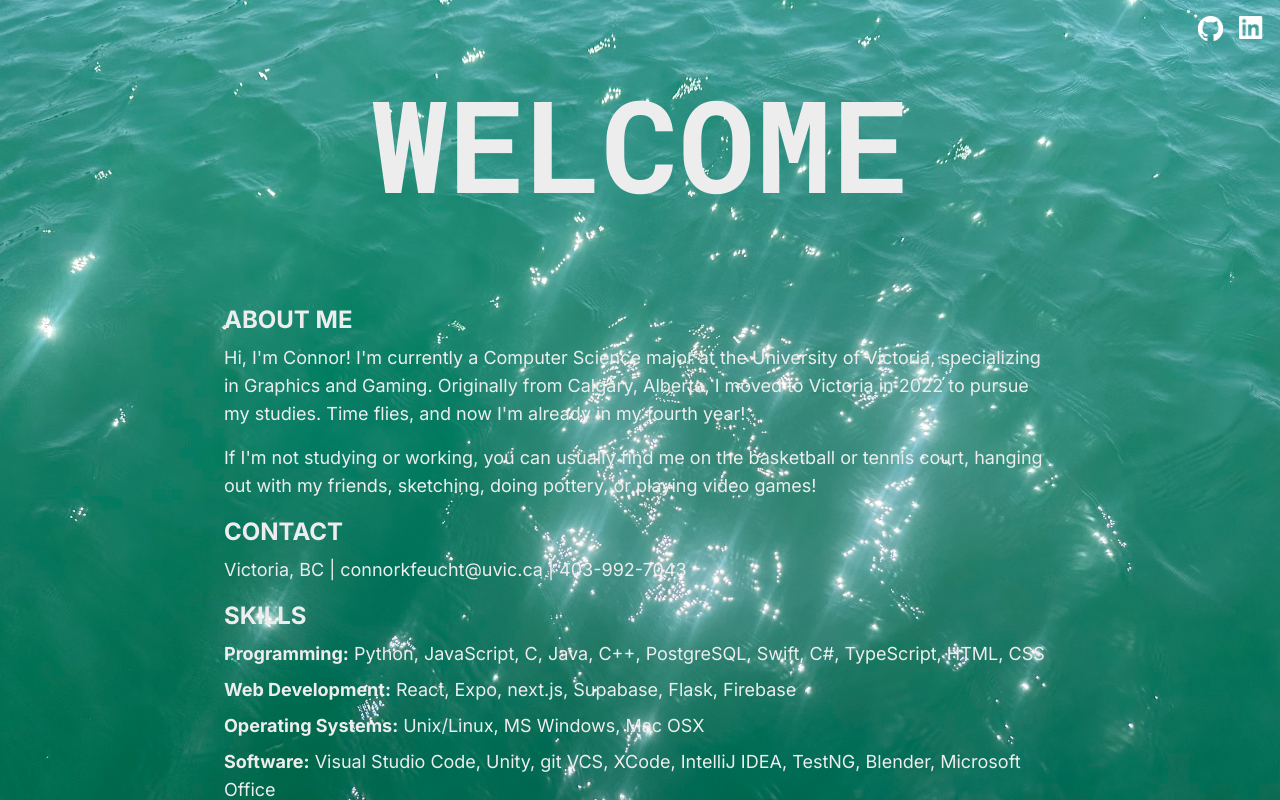
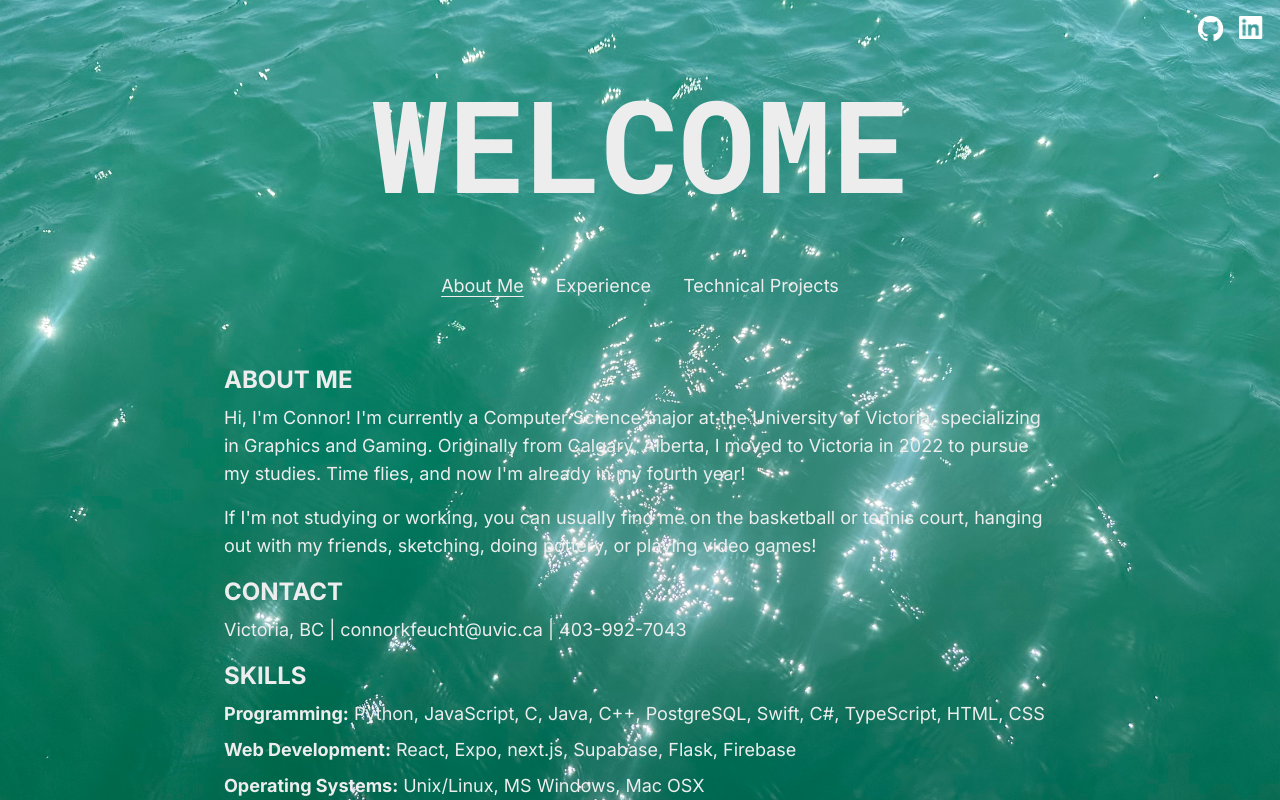
Before and after one commit to connorkfeucht/connor-web, a Next.js app: page /home in a window 1280 px wide. Built offline with nearby package versions, Linux system fonts and the light colour scheme.

Commit message:
tabs system

```diff
--- a/app/home/page.tsx
+++ b/app/home/page.tsx
@@ -8,6 +8,7 @@ import { useEffect, useState } from "react";
 const HomePageContent = () => {
   const router = useRouter();
   const [isDarkMode, setIsDarkMode] = useState(false);
+  const [activeTab, setActiveTab] = useState<'about' | 'experience' | 'projects'>('about');
 
   useDecodeEffect(); // Use the custom hook
 
@@ -76,8 +77,41 @@ const HomePageContent = () => {
           </h1>
         </div>
 
+        {/* Tab Navigation */}
+        <div className="w-full max-w-4xl px-8 mb-8">
+          <div className="flex gap-8 justify-center">
+            <button
+              onClick={() => setActiveTab('about')}
+              className={`text-lg transition-all duration-300 hover:scale-105 cursor-pointer ${
+                activeTab === 'about' ? 'underline underline-offset-4' : ''
+              }`}
+            >
+              About Me
+            </button>
+            <button
+              onClick={() => setActiveTab('experience')}
+              className={`text-lg transition-all duration-300 hover:scale-105 cursor-pointer ${
+                activeTab === 'experience' ? 'underline underline-offset-4' : ''
+              }`}
+            >
+              Experience
+            </button>
+            <button
+              onClick={() => setActiveTab('projects')}
+              className={`text-lg transition-all duration-300 hover:scale-105 cursor-pointer ${
+                activeTab === 'projects' ? 'underline underline-offset-4' : ''
+              }`}
+            >
+              Technical Projects
+            </button>
+          </div>
+        </div>
+
         <div className="w-full max-w-4xl p-8">
-          <h2 className="text-2xl text-left font-bold mb-2">ABOUT ME</h2>
+          {/* About Me Tab */}
+          {activeTab === 'about' && (
+            <>
+              <h2 className="text-2xl text-left font-bold mb-2">ABOUT ME</h2>
           <p className="text-lg mb-4">
             Hi, I'm Connor! I'm currently a Computer Science major at the University of Victoria, specializing in Graphics and Gaming.
             Originally from Calgary, Alberta, I moved to Victoria in 2022 to pursue my studies.
@@ -108,7 +142,22 @@ const HomePageContent = () => {
             </p>
           </div>
 
-          <h2 className="text-2xl text-left font-bold mb-2">JOB EXPERIENCE</h2>
+          <h2 className="text-2xl text-left font-bold mb-2">AWARDS AND RECOGNITION</h2>
+          <div className="text-lg mb-4">
+            <p className="mb-2">
+              <span className="font-semibold">Most Improved Player</span> - Edge Prep Basketball, Edge School, Calgary, AB (Nov 2019 - Mar 2020)
+            </p>
+            <p className="mb-2">
+              <span className="font-semibold">Captain</span> - Westmount Charter School Senior Varsity Basketball, Calgary, AB (Sep 2020 - June 2021)
+            </p>
+          </div>
+            </>
+          )}
+
+          {/* Experience Tab */}
+          {activeTab === 'experience' && (
+            <>
+          <h2 className="text-2xl text-left font-bold mb-2">EXPERIENCE</h2>
           <h3 className="text-lg text-left font-bold">APPLICATION ENGINEER, SOUTHPAW TECHNOLOGY</h3>
           <p className="text-lg mb-4">
             I am currently working as an Application Engineer at Southpaw Technology, a remote position I started in September 2025.
@@ -124,6 +173,18 @@ const HomePageContent = () => {
             faced by students and staff. Additionally, I contributed by writing test scripts for a Java web application under the guidance of my mentor.
           </p>
 
+          <h3 className="text-lg text-left font-bold">RESEARCH ASSISTANT</h3>
+          <p className="text-lg mb-4">
+            From May 2025 to Present, I have been working as a Research Assistant to Dr. Teseo Schneider in the Department of Computer Science at the University of Victoria.
+            I built a Python program to render .hdf5 3D models into RGB and depth images for training neural networks.
+            Additionally, I utilized Blender to render images of .ply point clouds for neural network training.
+          </p>
+            </>
+          )}
+
+          {/* Technical Projects Tab */}
+          {activeTab === 'projects' && (
+            <>
           <h2 className="text-2xl text-left font-bold mb-2">TECHNICAL PROJECTS</h2>
 
           <h3 className="text-lg text-left font-bold">SESHN</h3>
@@ -135,13 +196,6 @@ const HomePageContent = () => {
           <p className="text-lg mb-4">
             The app was created using React Native, Expo, Typescript, and Supabase, and features a fully implemented friend system, posting and liking system, and activity
             creation system, where users can add a title, description, and other things to each study session.
-          </p>
-
-          <h3 className="text-lg text-left font-bold">RESEARCH ASSISTANT</h3>
-          <p className="text-lg mb-4">
-            As a research assistant to Professor Teseo Schneider at the University of Victoria, I built a Python program which renders 3D models (.hdf5 files) into
-            high resolution images, implementing added flexibility by having the option to edit certain parameters, such as camera position, model position, lighting, background
-            and textures. We have hopes of writing a research paper on this topic, and bringing it to the CVPR conference in November.
           </p>
 
           <h3 className="text-lg text-left font-bold">ROBO RAMPAGE</h3>
@@ -184,16 +238,8 @@ const HomePageContent = () => {
             Developed the front end of the iOS application using Xcode, Swift, and SwiftUI.
             My responsibilities included designing, organizing, and programming the user interface of the application.
           </p>
-
-          <h2 className="text-2xl text-left font-bold mb-2">AWARDS AND RECOGNITION</h2>
-          <div className="text-lg mb-4">
-            <p className="mb-2">
-              <span className="font-semibold">Most Improved Player</span> - Edge Prep Basketball, Edge School, Calgary, AB (Nov 2019 - Mar 2020)
-            </p>
-            <p className="mb-2">
-              <span className="font-semibold">Captain</span> - Westmount Charter School Senior Varsity Basketball, Calgary, AB (Sep 2020 - June 2021)
-            </p>
-          </div>
+            </>
+          )}
         </div>
       </div>
     </motion.div>
```
